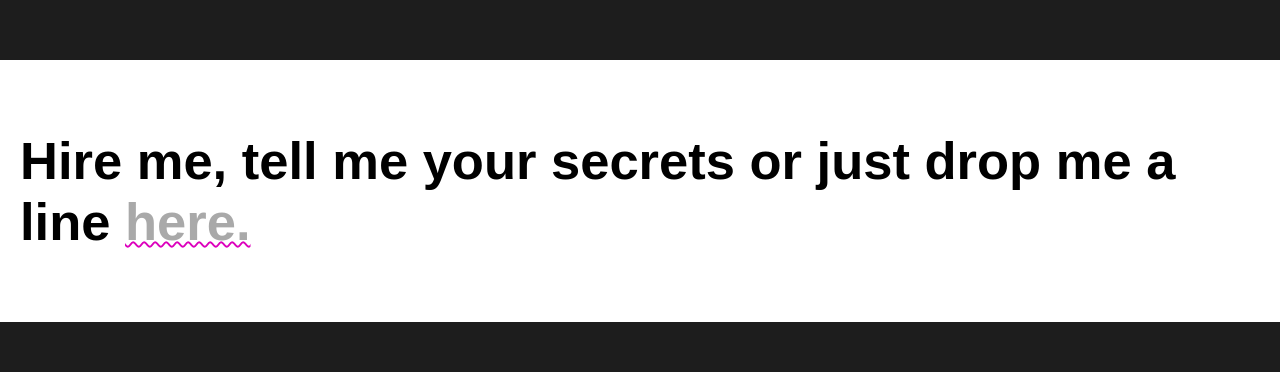
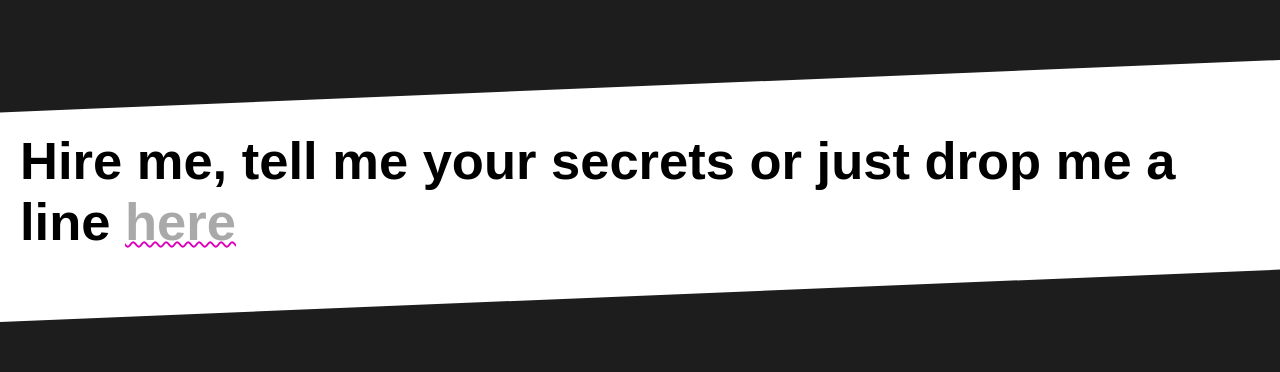
Before and after one commit to cvcastano/portfolio, a website: page src/html/index.html in a window 1280 px wide. Shown: the part 1416-1788 px from the top of the page. Drawn offline with nearby package versions, Linux system fonts and the light colour scheme; files that its build step writes are made by us from their sources; files whose address does not match are found by name; a web font is replaced by a local one.

Commit message:
Clip contact section

```diff
--- a/src/html/partials/contact.html
+++ b/src/html/partials/contact.html
@@ -4,7 +4,7 @@
       Hire me, tell me your secrets or just drop me a line
       <span
         ><a class="contact_link" href="mailto:carocastanocastillo@gmail.com"
-          >here.</a
+          >here</a
         ></span
       >
     </h2>
--- a/src/scss/layout/_contact.scss
+++ b/src/scss/layout/_contact.scss
@@ -1,4 +1,6 @@
 .contact {
+  background-color: $white;
+  clip-path: polygon(0 20%, 100% 0, 100% 80%, 0 100%);
   padding: 2rem 0;
 }
 .contact_link {
--- a/src/scss/layout/_page.scss
+++ b/src/scss/layout/_page.scss
@@ -1,6 +1,7 @@
 html {
   font-family: $fontlight;
   font-size: 20px;
+  background-color: $dark;
   @media all and (min-width: 768px) {
     font-size: 35px;
   }
```
